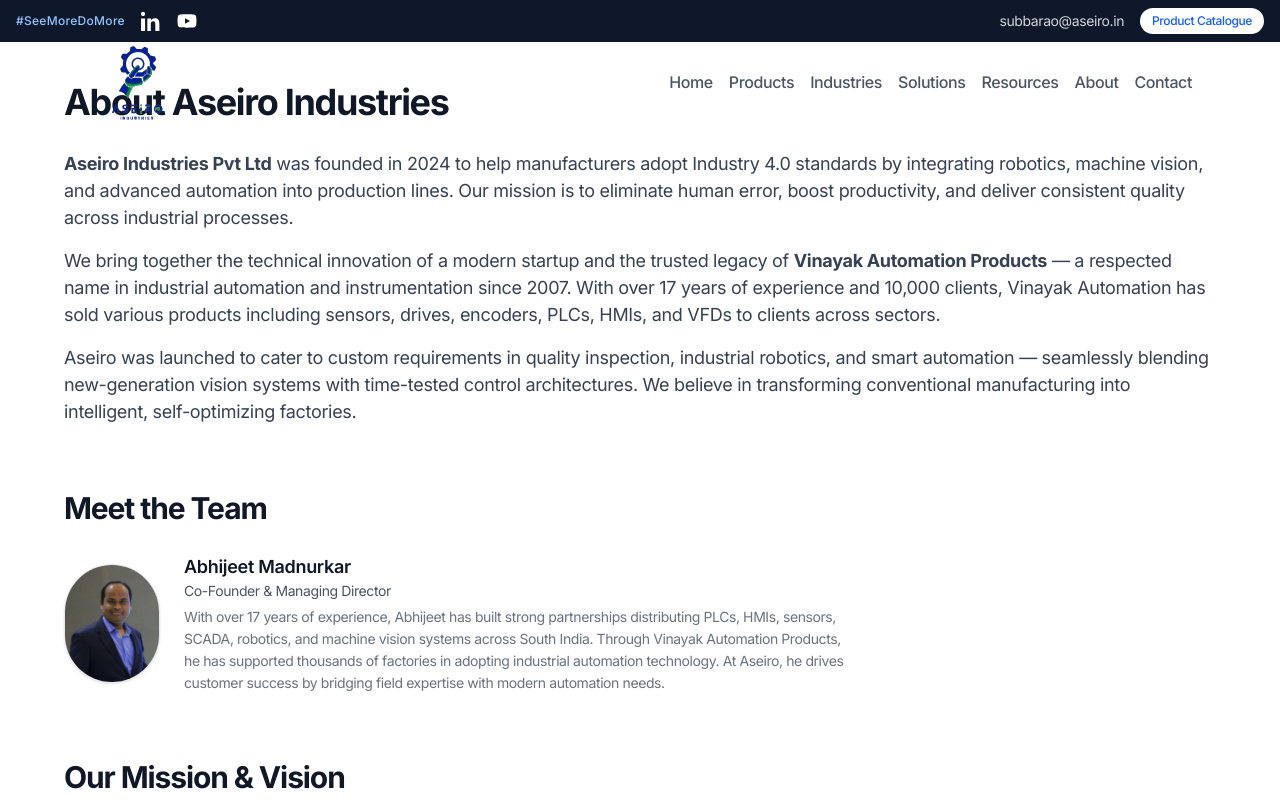
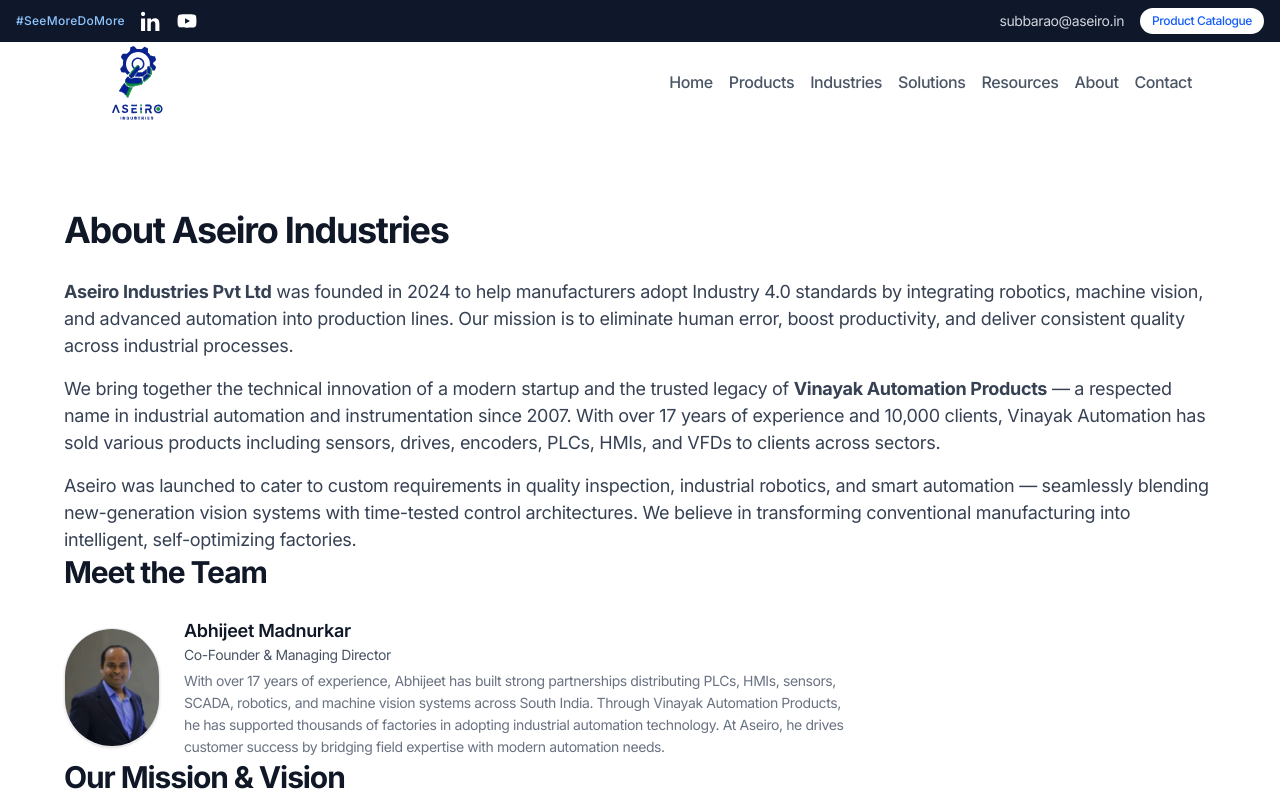
Before and after one commit to pradyumna-aseiro/Vercel-website, a Next.js app: page /about in a window 1280 px wide. Shown: the top 800 px of the page. Built offline with nearby package versions, Linux system fonts and the light colour scheme.

Commit message:
changed spacing on the top of the title

```diff
--- a/app/(default)/about/page.tsx
+++ b/app/(default)/about/page.tsx
@@ -4,8 +4,8 @@
 
 export default function AboutPage() {
   return (
-    <section className="py-20 px-4 bg-white">
-      <div className="max-w-6xl mx-auto space-y-16 text-left">
+    <section className="py-20 px-4 bg-white text-left">
+      <div className="max-w-6xl mx-auto pt-32">
         {/* Intro Section */}
         <div>
           <h1 className="text-4xl font-bold mb-6">About Aseiro Industries</h1>
```
